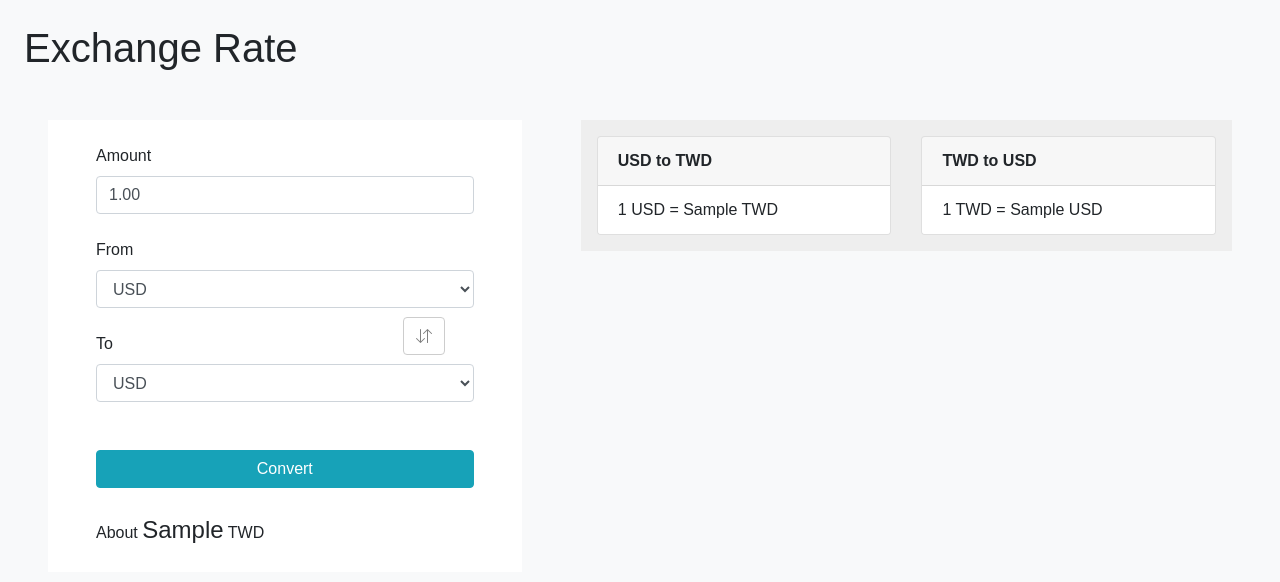
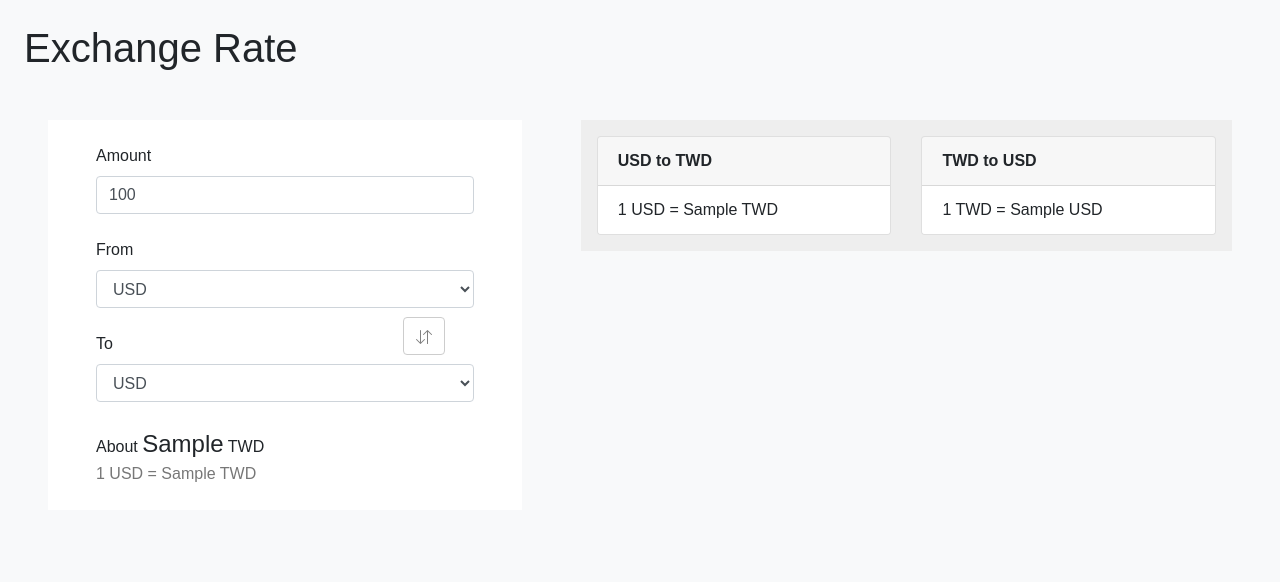
Before and after one commit to Liv-66/exchange-rate, a Node server app: template views/index.hbs in a window 1280 px wide. Shown: the top 582 px of the page. Run offline with Node 20, Linux system fonts and the light colour scheme; the template is opened without the code that fills it: most values are stand-ins (such as "Sample title", 1, 10 or a date in 2020); some libraries are stand-ins or nearby versions.

Commit message:
convert amount immediately and remove convert button

```diff
--- a/app.js
+++ b/app.js
@@ -23,7 +23,7 @@ app.use(
 );
 
 app.get('/', ExangeRateController.getCurrencyData);
-app.post('/', ExangeRateController.convertCurrency);
+// app.post('/', ExangeRateController.convertCurrency);
 
 app.listen(port, () => {
   console.log(`App listening at http://localhost:${port}`);
--- a/views/index.hbs
+++ b/views/index.hbs
@@ -1,15 +1,18 @@
 <div class="d-inline-block" style="background-color: #eee; width: 40%">
 
-  <form action="/" method="post" style="background-color: #fff" class="pt-4 pb-4 pl-5 pr-5 position-relative">
+  <form action="/" method="post" style="background-color: #fff" class="pt-4 pb-4 pl-5 pr-5 position-relative"
+    onkeydown="return event.key != 'Enter';">
     <label for="amount" class="d-block">Amount</label>
-    <input type="text" name="amount" id="amount" class="form-control d-block" style="width: 100%;" value="1.00">
+    <input type="text" name="amount" id="amount" class="form-control d-block" style="width: 100%;" value="100"
+      onKeyUp="value=value.replace(/[^\d\.]/g,'')">
     <label for="from" class="d-block mt-4">From</label>
     <select name="currency" id="from" style="width: 100%;" class="form-control">
       {{#each param.currency_target}}
       <option>{{this}}</option>
       {{/each}}
     </select>
-    <div id="switch" class="btn position-absolute" style="left: 75%; top:43.5%; color: #808080; border-color: #CDCDCD">
+    <div id="switch" class="btn position-absolute"
+      style="left: 75%; top: 12.3em; color: #808080; border-color: #CDCDCD">
       <svg xmlns="http://www.w3.org/2000/svg" width="16" height="16" fill="currentColor" class="bi bi-arrow-down-up"
         viewBox="0 0 16 16">
         <path fill-rule="evenodd"
@@ -21,10 +24,14 @@
       <option>{{param.currency_base}}</option>
     </select>
 
-    <input type="submit" name="submit" class="btn btn-info mt-5" style="width: 100%;" value="Convert">
+    {{!-- <input type="submit" name="submit" class="btn btn-info mt-5" style="width: 100%;" value="Convert"> --}}
 
-    <div styl="display: block;" class="pt-4">
-      About <span style="font-size:1.5rem">{{param.init.con_USD}}</span> TWD
+    <div style="display: block;" class="pt-4">
+      About <span id="convert_amount" style="font-size:1.5rem">{{param.init.con_USD}}</span> <span
+        id="convert_currency">TWD</span>
+    </div>
+    <div style="display: block; color: #777" id="convert_description">
+      1 USD = {{param.init.inv_USD}} TWD
     </div>
   </form>
 
@@ -37,7 +44,7 @@
         USD to TWD
       </div>
       <ul class="list-group list-group-flush" id="exchange_list">
-        <li class="list-group-item">1 USD = {{param.init.exc_USD}} TWD</li>
+        <li class="list-group-item">1 USD = {{param.init.inv_USD}} TWD</li>
       </ul>
     </div>
     <div class="card" style="width: 18rem;">
@@ -45,35 +52,106 @@
         TWD to USD
       </div>
       <ul class="list-group list-group-flush" id="inverse_list">
-        <li class="list-group-item">1 TWD = {{param.init.inv_USD}} USD</li>
+        <li class="list-group-item">1 TWD = {{param.init.exc_USD}} USD</li>
       </ul>
     </div>
   </div>
 </div>
-<!--
-<div>Udated time: {{param.update_time}}</div>
-<div>Description: {{param.description}}</div>
-<div>Support currencies: <span style="color: gray">{{param.currency}}</span></div>
--->
+
 <script>
   const inverse = {{{ param.inverse_rate_str }}};
   const exchange = {{{ param.exchange_rate_str }}};
 
+  // input輸入即時轉換匯率
+  document.getElementById('amount').addEventListener('keyup', function () {
+    convert();
+  })
+
+  // 當前幣別轉換方向對換，同時更新輸出值與dashboard
   document.getElementById('switch').addEventListener('click', function () {
-    let from_val = document.getElementById('from').innerHTML;
-    let to_val = document.getElementById('to').innerHTML;
+    let from_val = document.getElementById('from').value;
+    let to_val = document.getElementById('to').value;
+    let from_option = document.getElementById('from').innerHTML;
+    let to_option = document.getElementById('to').innerHTML;
 
-    document.getElementById('from').innerHTML = to_val;
-    document.getElementById('to').innerHTML = from_val;
+    document.getElementById('from').innerHTML = to_option;
+    document.getElementById('from').value = to_val;
+    document.getElementById('to').innerHTML = from_option;
+    document.getElementById('to').value = from_val;
+
+    dashboard();
+    convert();
   })
+
+  // 幣別from值改變，同時更新輸出值與dashboard
   document.getElementById('from').addEventListener('change', function () {
+    dashboard();
+    convert();
+  })
+
+  // 幣別to值改變，同時更新輸出值與dashboard
+  document.getElementById('to').addEventListener('change', function () {
+    dashboard();
+    convert();
+  })
+
+  function convert() {
+    let amount = document.getElementById('amount').value;
+    // 確認input為數字且只有一個小數點
+    if (isNaN(amount)) {
+      let new_val = amount.split('.');
+      amount = new_val[0] + '.' + new_val[1];
+      document.getElementById('amount').value = amount;
+    }
+
     let from_val = document.getElementById('from').value.split(' - ')[0];
-    let to_val = document.getElementById('to').value;
+    let to_val = document.getElementById('to').value.split(' - ')[0];
+    let type = to_val == 'TWD' ? 'inverse' : 'exchange';
 
-    document.getElementById('exchange_list').innerHTML = '<li class="list-group-item">1 ' + from_val + ' = ' + exchange[from_val] + 'TWD</li>';
-    document.getElementById('inverse_list').innerHTML = '<li class="list-group-item">1 TWD = ' + inverse[from_val] + ' ' + from_val + '</li>';
+    // 根據TWD與目標幣別的轉換方向，提供對應數值
+    if (type == 'inverse') {
+      // target to TWD
+      let convert_amount = Math.round(amount * inverse[from_val]);
+      // 轉換後金額
+      document.getElementById('convert_amount').innerHTML = convert_amount;
+      document.getElementById('convert_currency').innerHTML = to_val;
+      // 1 dollar description
+      document.getElementById('convert_description').innerHTML = '1 ' + from_val + ' = ' + inverse[from_val] + ' TWD';
+    }
+    else {
+      // TWD to target
+      let convert_amount = Math.round(amount * exchange[to_val]);
+      // 轉換後金額
+      document.getElementById('convert_amount').innerHTML = convert_amount;
+      document.getElementById('convert_currency').innerHTML = to_val;
+      // 1 dollar description
+      document.getElementById('convert_description').innerHTML = '1 TWD = ' + exchange[to_val] + ' ' + to_val;
+    }
+  }
 
-    document.getElementById('exchange_title').innerHTML = from_val + ' to TWD';
-    document.getElementById('inverse_title').innerHTML = 'TWD to ' + from_val;
-  })
+  function dashboard() {
+    let from_val = document.getElementById('from').value.split(' - ')[0];
+    let to_val = document.getElementById('to').value.split(' - ')[0];
+    let type = to_val == 'TWD' ? 'inverse' : 'exchange';
+    console.log(type)
+    // 根據TWD與目標幣別的轉換方向，顯示對應數值與標題
+    if (type == 'inverse') {
+      // target to TWD
+      // details
+      document.getElementById('exchange_list').innerHTML = '<li class="list-group-item">1 ' + from_val + ' = ' + inverse[from_val] + ' TWD</li>';
+      document.getElementById('inverse_list').innerHTML = '<li class="list-group-item">1 TWD = ' + exchange[from_val] + ' ' + from_val + '</li>';
+      // title
+      document.getElementById('exchange_title').innerHTML = from_val + ' to TWD';
+      document.getElementById('inverse_title').innerHTML = 'TWD to ' + from_val;
+    }
+    else {
+      // TWD to target
+      // details
+      document.getElementById('inverse_list').innerHTML = '<li class="list-group-item">1 ' + to_val + ' = ' + inverse[to_val] + ' TWD</li>';
+      document.getElementById('exchange_list').innerHTML = '<li class="list-group-item">1 TWD = ' + exchange[to_val] + ' ' + to_val + '</li>';
+      // title
+      document.getElementById('inverse_title').innerHTML = to_val + ' to TWD';
+      document.getElementById('exchange_title').innerHTML = 'TWD to ' + to_val;
+    }
+  }
 </script>
```
Also changed, not shown: controllers/ExangeRateController.js (+7 -67 lines).
